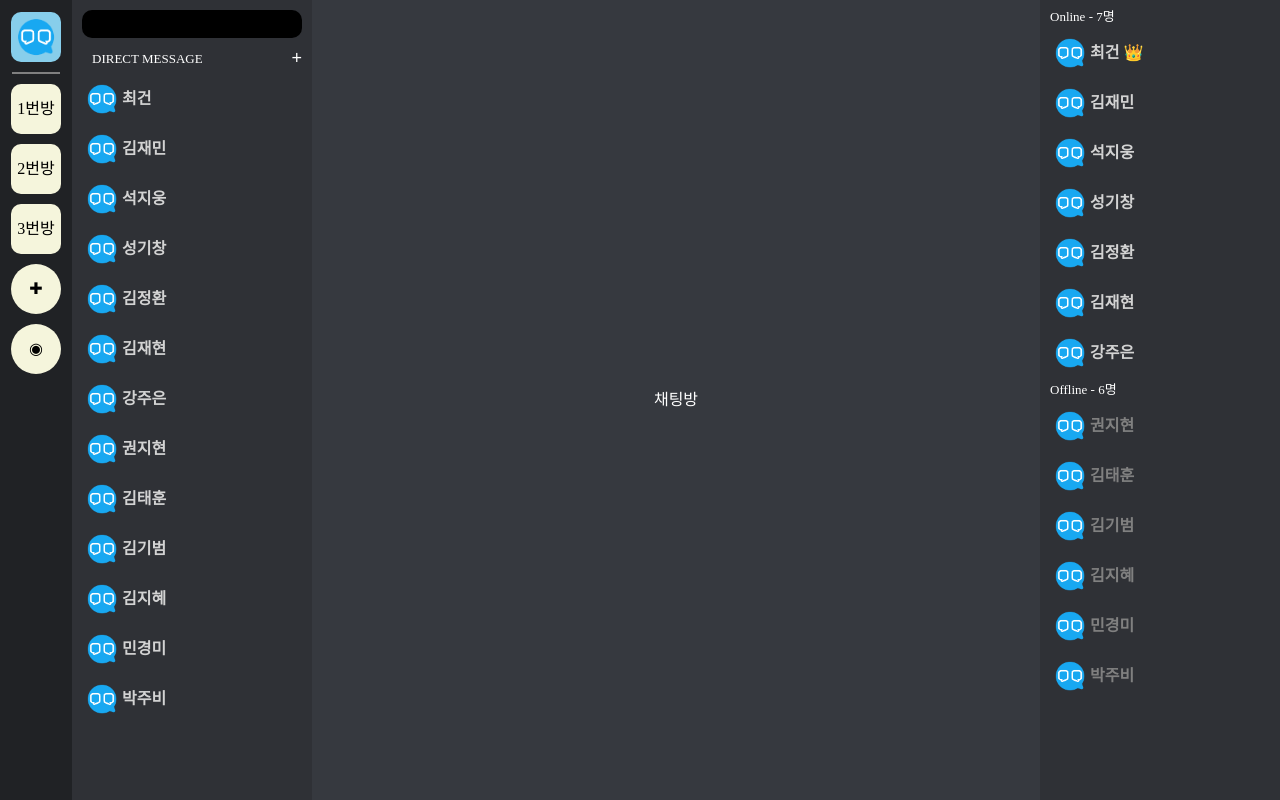
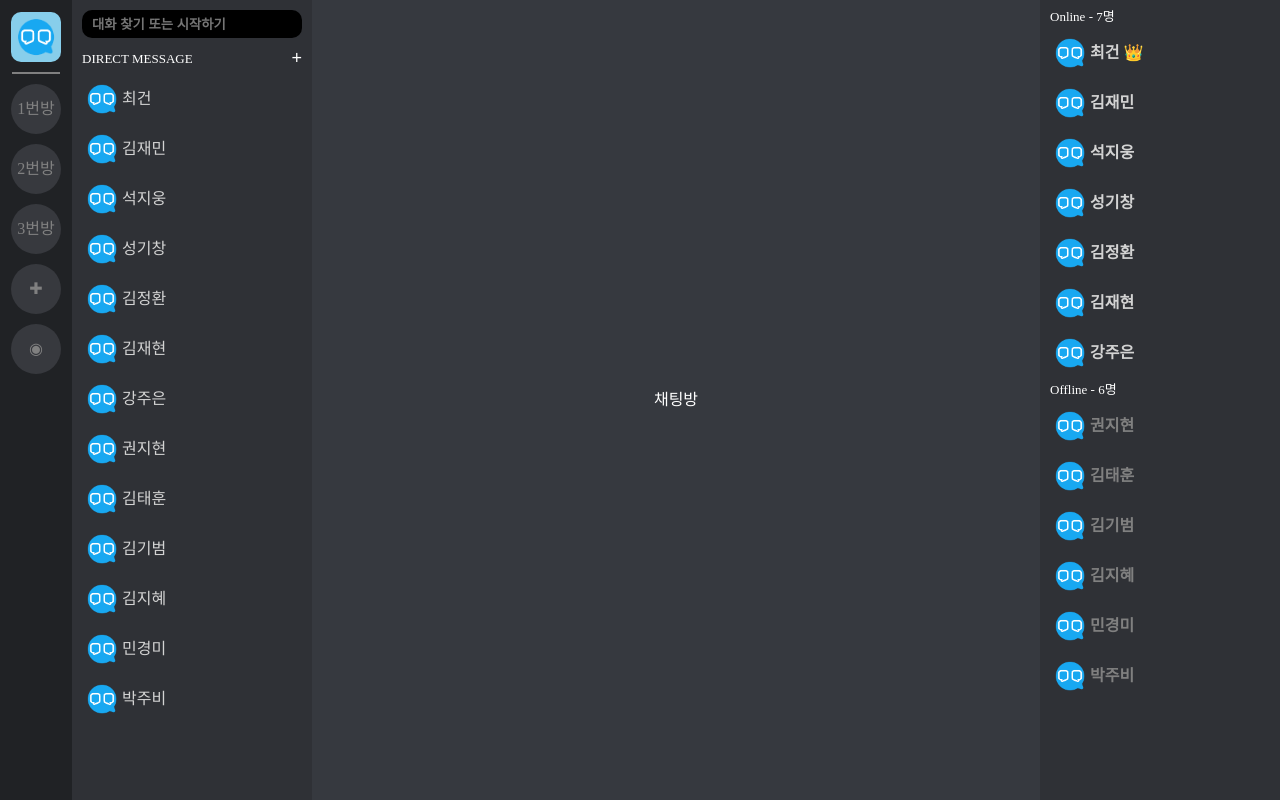
Before and after one commit to RECODE01/WithChat-Cilent, a React (Create React App) app in the folder withchat-client/: page / in a window 1280 px wide. Built offline with nearby package versions, Linux system fonts and the light colour scheme.

Commit message:
fix/#14/tranformTSX completed

```diff
--- a/withchat-client/src/components/units/chatting/chatters/chatters.Container.tsx
+++ b/withchat-client/src/components/units/chatting/chatters/chatters.Container.tsx
@@ -1,4 +1,4 @@
-import * as S from "./chatters.Styles";
+import * as S from "./Chatters.Styles";
 
 export default function Chatters() {
   const ChatterList = [
--- a/withchat-client/src/components/units/chatting/chattingRooms/chattingRoom.Styles.ts
+++ b/withchat-client/src/components/units/chatting/chattingRooms/chattingRoom.Styles.ts
@@ -1,4 +1,15 @@
+// import { keyframes } from "@emotion/react";
 import styled from "@emotion/styled";
+
+// const introAnimation = `
+//     from{
+//         t
+//     }
+//     to{
+//         opacity:0;
+//         visibility: hidden;
+//     }
+// `
 
 export const ChattingRoomWrapper = styled.div`
   padding: 12px;
@@ -26,14 +37,20 @@ export const ChattingRoomLine = styled.div`
 
 export const CurrentChattingRoom = styled.div`
   width: 50px;
-  background-color: beige;
-  border-radius: 10px;
+  color: gray;
+  background-color: #37393e;
+  border-radius: 50%;
   margin-bottom: 10px;
   display: flex;
   justify-content: center;
   align-items: center;
   height: 50px;
-  cursor: pointer;
+  :hover {
+    color: #18a8f1;
+    background-color: skyblue;
+    border-radius: 10px;
+    cursor: pointer;
+  }
 `;
 
 export const FindChattingRoom = styled(CurrentChattingRoom)`
--- a/withchat-client/src/components/units/chatting/chattingRooms/chattingRooms.Container.tsx
+++ b/withchat-client/src/components/units/chatting/chattingRooms/chattingRooms.Container.tsx
@@ -1,4 +1,4 @@
-import * as S from "./chattingRoom.Styles";
+import * as S from "./ChattingRoom.Styles";
 
 export default function ChattingRoomList() {
   const chattingList = [
--- a/withchat-client/src/components/units/chatting/dmList/directMessageList.Container.tsx
+++ b/withchat-client/src/components/units/chatting/dmList/directMessageList.Container.tsx
@@ -1,4 +1,4 @@
-import * as S from "./directMessageList.Styled";
+import * as S from "./DirectMessageList.Styled";
 
 export default function DirectMessageList() {
   const dmList = [
--- a/withchat-client/src/components/units/chatting/dmList/directMessageList.Styled.ts
+++ b/withchat-client/src/components/units/chatting/dmList/directMessageList.Styled.ts
@@ -7,7 +7,7 @@ export const DmWrapper = styled.div`
   background-color: #2f3136;
 `;
 
-export const FindChat = styled.div`
+export const FindChat = styled.input`
   width: 100%;
   height: 28px;
   background-color: black;
@@ -23,6 +23,7 @@ export const DmBox = styled.div`
   width: 240px;
   height: calc(100vh - 50px);
   overflow: scroll;
+  padding: 0 20px 0 0;
 `;
 
 export const AddDmBox = styled.div`
@@ -31,7 +32,6 @@ export const AddDmBox = styled.div`
   display: flex;
   justify-content: space-between;
   align-items: center;
-  padding: 0 20px 0 10px;
   margin-bottom: 10px;
 `;
 
@@ -49,8 +49,12 @@ export const DmItem = styled.div`
   align-items: center;
   color: lightgray;
   margin-bottom: 10px;
-  font-weight: bold;
-  cursor: pointer;
+  font-weight: 400;
+  border-radius: 5px;
+  :hover {
+    background-color: #42464d;
+    cursor: pointer;
+  }
 `;
 
 export const DmItemImg = styled.img`
--- a/withchat-client/src/pages/main/index.tsx
+++ b/withchat-client/src/pages/main/index.tsx
@@ -1,6 +1,6 @@
-import Chatters from "components/units/chatting/chatters/chatters.Container";
-import ChattingRoomList from "components/units/chatting/chattingRooms/chattingRooms.Container";
-import DirectMessageList from "components/units/chatting/dmList/directMessageList.Container";
+import Chatters from "components/units/chatting/chatters/Chatters.Container";
+import ChattingRoomList from "components/units/chatting/chattingRooms/ChattingRooms.Container";
+import DirectMessageList from "components/units/chatting/dmList/DirectMessageList.Container";
 
 export default function MainPage() {
   return (
```
Also changed, not shown: withchat-client/src/components/units/chatting/chatters/chatters.Styles.ts (+0 -10 lines).
